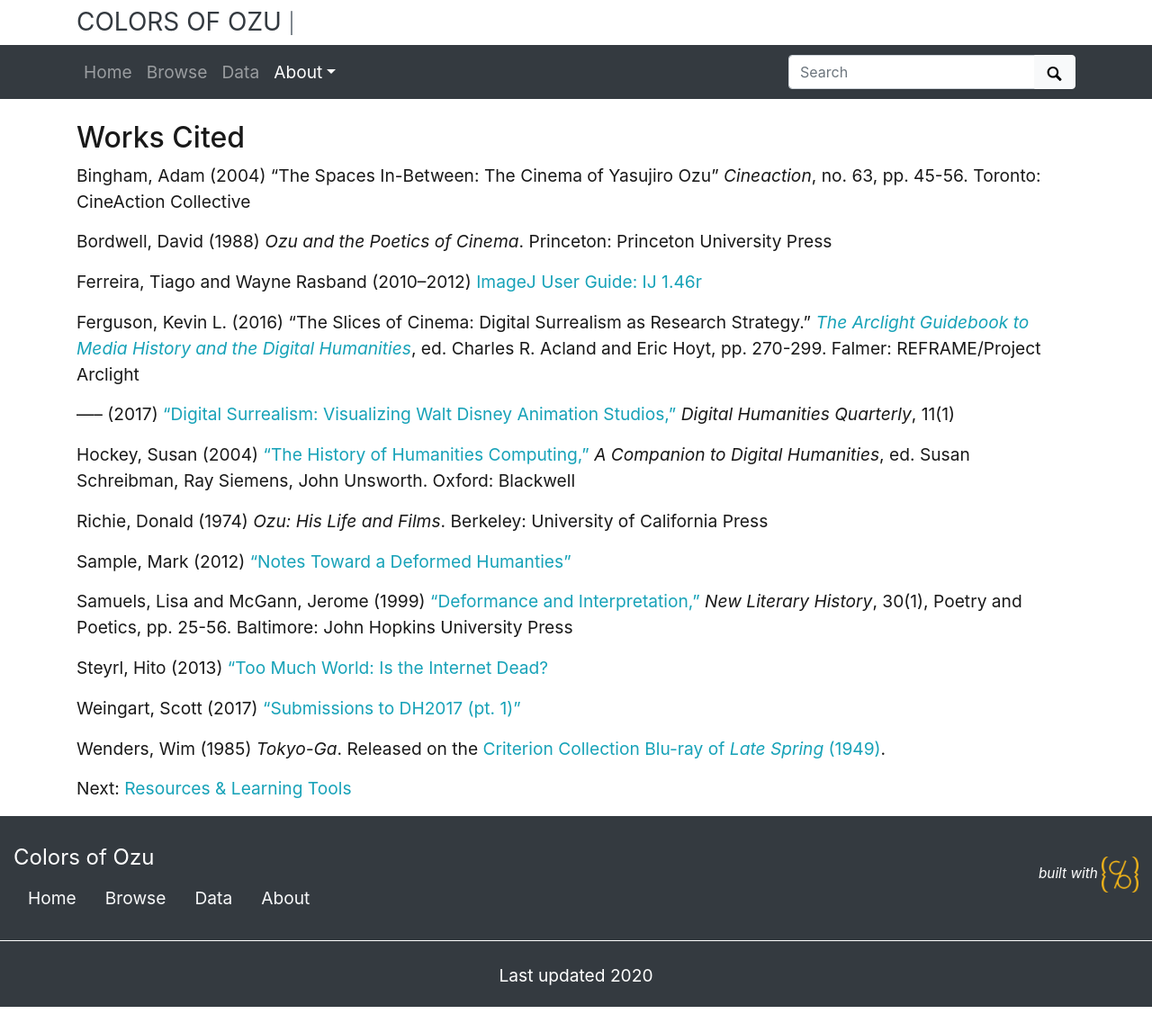
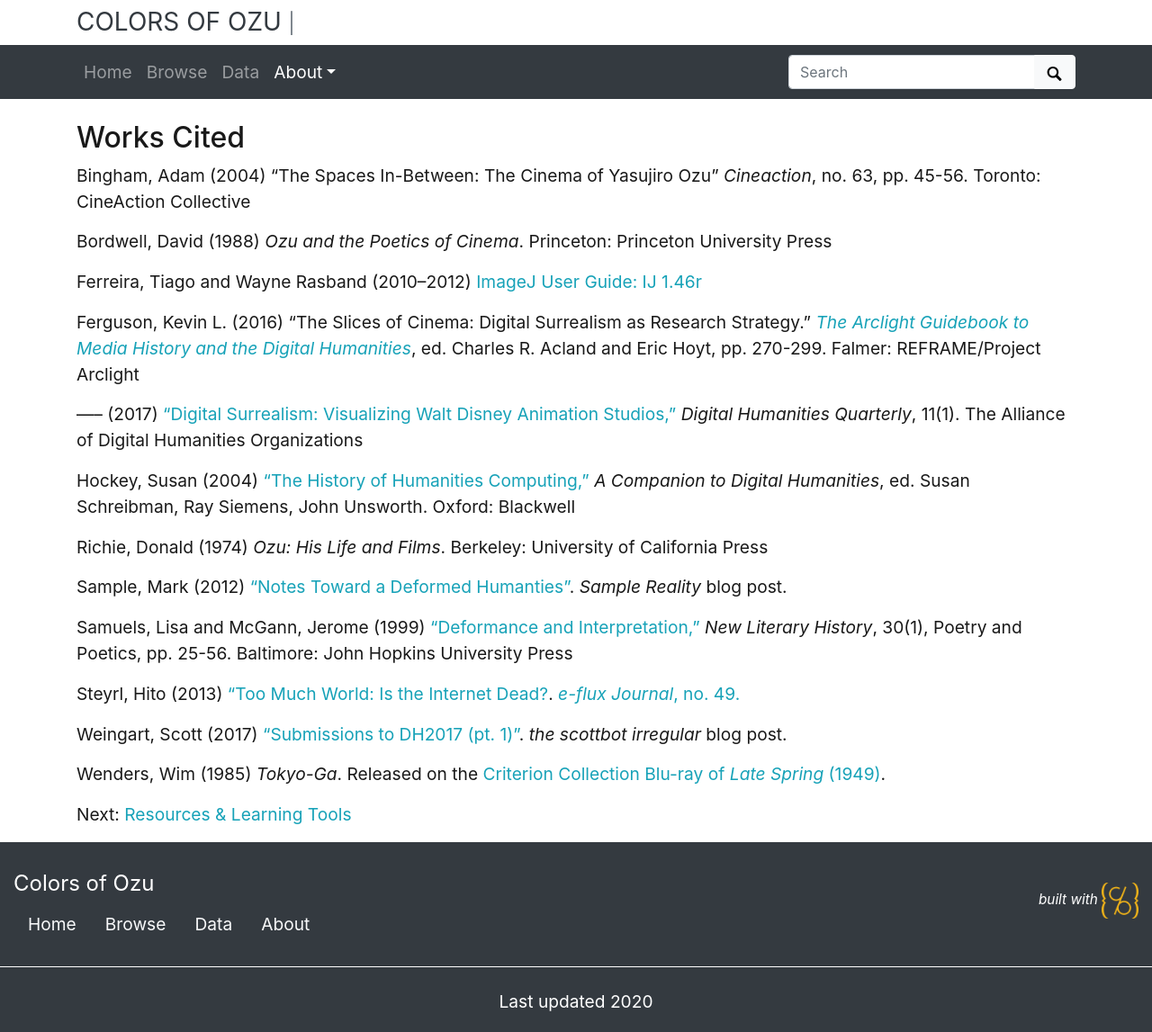
Before and after one commit to drodz11/colors-of-ozu, a Jekyll site: the page built from pages/works-cited.md, in a window 1280 px wide. Shown: the whole page at 90% size. Built offline with Jekyll 4.4.1, drawn with Linux system fonts in a browser that asks for light colours; before the commit the page ends 1119 px from its top, so only the background shows below that.

Commit message:
Update works-cited.md

```diff
--- a/pages/works-cited.md
+++ b/pages/works-cited.md
@@ -15,19 +15,19 @@ Ferreira, Tiago and Wayne Rasband (2010–2012) [ImageJ User Guide: IJ 1.46r](ht
 
 Ferguson, Kevin L. (2016) "The Slices of Cinema: Digital Surrealism as Research Strategy." [_The Arclight Guidebook to Media History and the Digital Humanities_](http://projectarclight.org/book/), ed. Charles R. Acland and Eric Hoyt, pp. 270-299. Falmer: REFRAME/Project Arclight
 
------ (2017) ["Digital Surrealism: Visualizing Walt Disney Animation Studios,"](http://www.digitalhumanities.org/dhq/vol/11/1/000276/000276.html) _Digital Humanities Quarterly_, 11(1)
+----- (2017) ["Digital Surrealism: Visualizing Walt Disney Animation Studios,"](http://www.digitalhumanities.org/dhq/vol/11/1/000276/000276.html) _Digital Humanities Quarterly_, 11(1). The Alliance of Digital Humanities Organizations
 
 Hockey, Susan (2004) [“The History of Humanities Computing,”](http://www.digitalhumanities.org/companion/view?docId=blackwell/9781405103213/9781405103213.xml&chunk.id=ss1-2-1) _A Companion to Digital Humanities_, ed. Susan Schreibman, Ray Siemens, John Unsworth. Oxford: Blackwell
 
 Richie, Donald (1974) _Ozu: His Life and Films_. Berkeley: University of California Press
 
-Sample, Mark (2012) ["Notes Toward a Deformed Humanties"](https://www.samplereality.com/2012/05/02/notes-towards-a-deformed-humanities/)
+Sample, Mark (2012) ["Notes Toward a Deformed Humanties"](https://www.samplereality.com/2012/05/02/notes-towards-a-deformed-humanities/). _Sample Reality_ blog post.
 
 Samuels, Lisa and McGann, Jerome (1999) ["Deformance and Interpretation,"](http://www2.iath.virginia.edu/jjm2f/old/deform.html) _New Literary History_, 30(1), Poetry and Poetics, pp. 25-56. Baltimore: John Hopkins University Press
 
-Steyrl, Hito (2013) ["Too Much World: Is the Internet Dead?](https://www.e-flux.com/journal/49/60004/too-much-world-is-the-internet-dead/)
+Steyrl, Hito (2013) ["Too Much World: Is the Internet Dead?](https://www.e-flux.com/journal/49/60004/too-much-world-is-the-internet-dead/). [_e-flux Journal_, no. 49.](https://www.e-flux.com/journal/49/)
 
-Weingart, Scott (2017) [“Submissions to DH2017 (pt. 1)”](http://scottbot.net/submissions-to-dh2017-pt-1)
+Weingart, Scott (2017) [“Submissions to DH2017 (pt. 1)”](http://scottbot.net/submissions-to-dh2017-pt-1). _the scottbot irregular_ blog post.
 
 Wenders, Wim (1985) _Tokyo-Ga_. Released on the [Criterion Collection Blu-ray of _Late Spring_ (1949)](https://www.criterion.com/films/298-late-spring).
 
```
